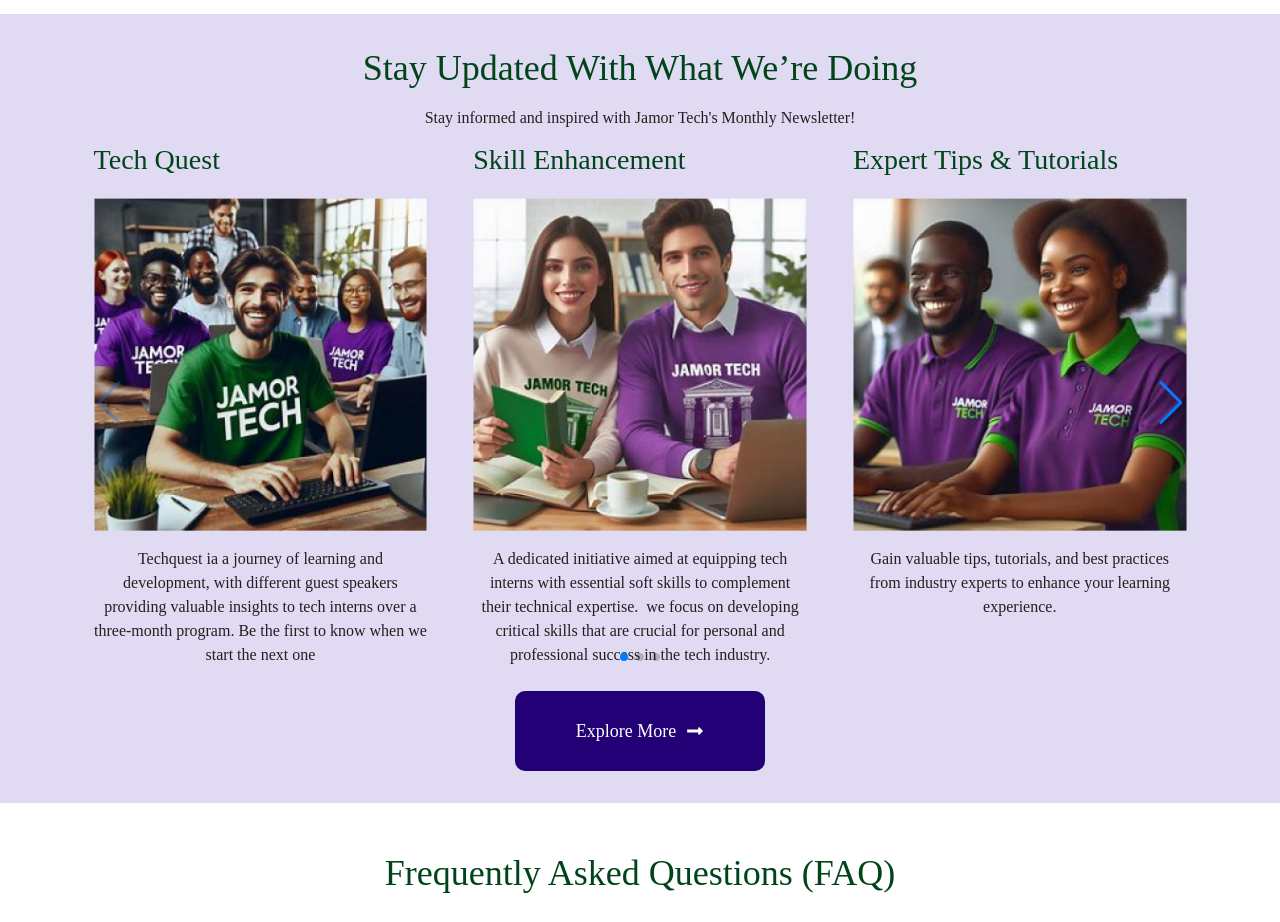
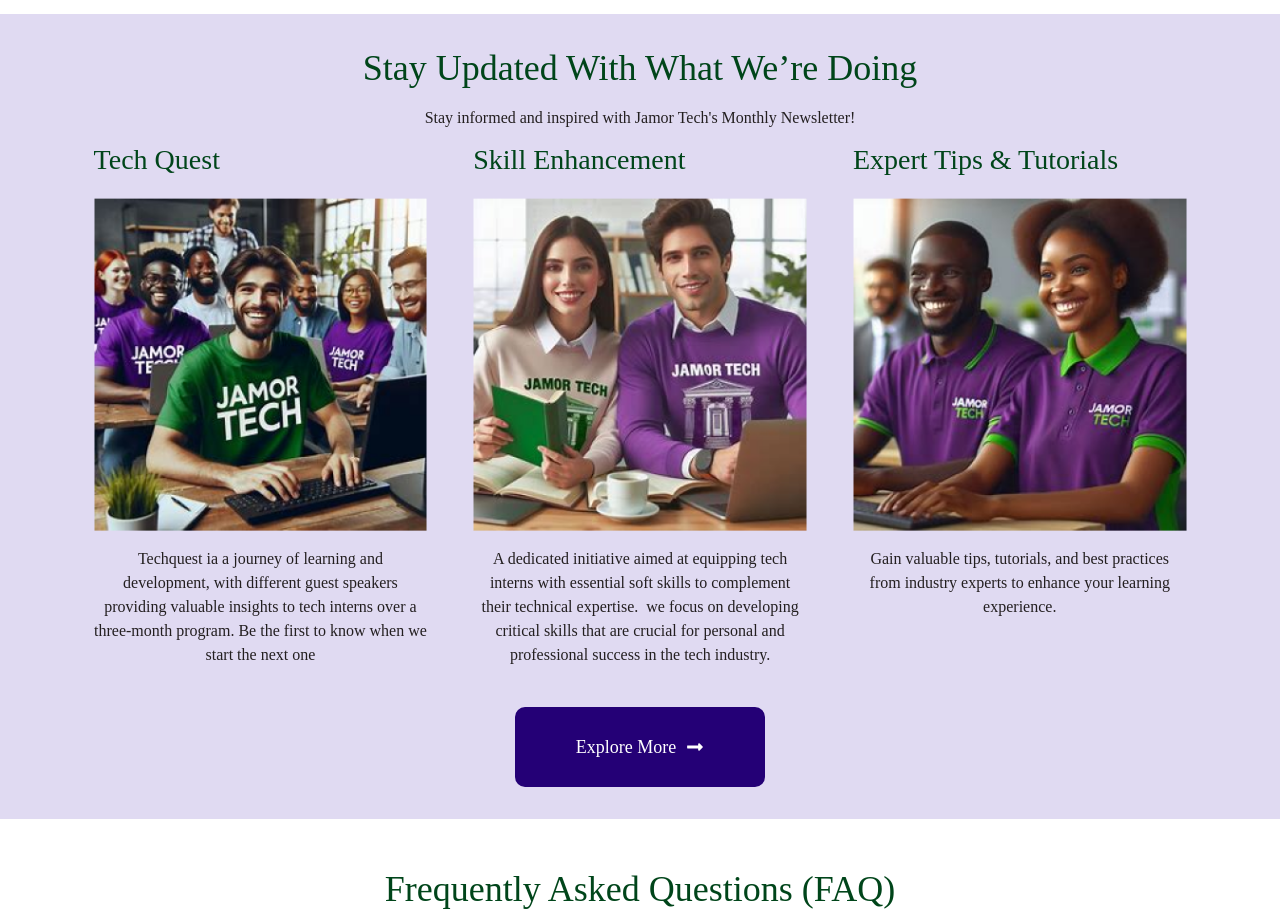
Before and after one commit to jamorTech/jamorTech-web, a Next.js app: page / in a window 1280 px wide. Shown: the part 2780-3702 px from the top of the page. Built offline with nearby package versions, Linux system fonts and the light colour scheme.

Commit message:
Just adjusted the pagination on the stay updated section so it doesnt overlap with the text again

```diff
--- a/src/app/components/landingPage/updates/Updates.jsx
+++ b/src/app/components/landingPage/updates/Updates.jsx
@@ -31,16 +31,6 @@
       img: pic2,
       content: "Gain valuable tips, tutorials, and best practices from industry experts to enhance your learning experience."
     },
-    {
-      title: "Networking Opportunities",
-      img: pic,
-      content: "Join us for networking events that connect you..."
-    },
-    {
-      title: "Expert Tips & Tutorials",
-      img: pic2,
-      content: "Gain valuable tips, tutorials, and best practices..."
-    },
   ];
 
   return (
@@ -57,6 +47,8 @@
               slidesPerView={3} // Number of visible cards on larger screens
               navigation // Enables navigation arrows
               pagination={{ clickable: true }} // Enables pagination dots
+              scrollbar={{clickable: true}}
+              style={{"--swiper-pagination-bottom": 0}}
               breakpoints={{
                 // Responsive breakpoints
                 0: {
--- a/src/app/components/landingPage/updates/Updates.module.css
+++ b/src/app/components/landingPage/updates/Updates.module.css
@@ -69,6 +69,7 @@
     color: #231F20;
     text-align: center;
     height: fit-content;
+    margin-bottom: 1rem;
 }
 
 .explore{
```
